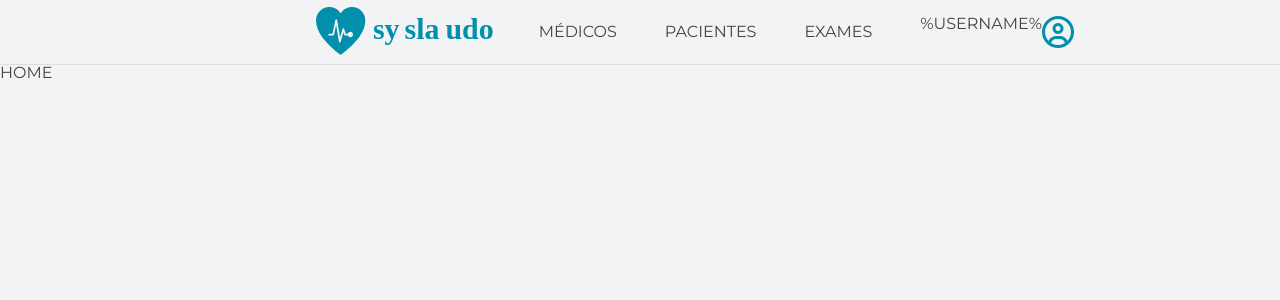
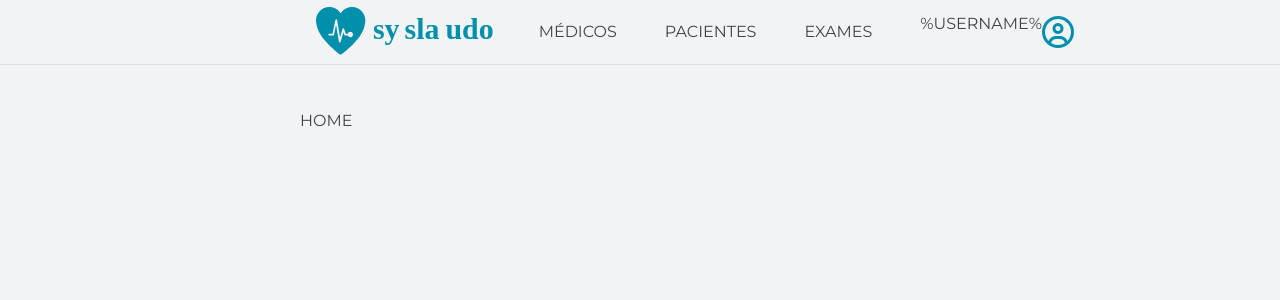
Before and after one commit to syslaudo/syslaudo-backend, a React (Create React App) app in the folder frontend/: page / in a window 1280 px wide. Shown: the top 300 px of the page. Built offline with nearby package versions, Linux system fonts and the light colour scheme.

Commit message:
Criação do componente Body

```diff
--- /dev/null
+++ b/frontend/src/components/Body/index.tsx
@@ -0,0 +1,9 @@
+import { StyledBody } from './style';
+
+export default function Body(props: any) {
+  return (
+    <StyledBody>
+      <div className="container">{props.children}</div>
+    </StyledBody>
+  );
+}
--- /dev/null
+++ b/frontend/src/components/Body/style.tsx
@@ -0,0 +1,14 @@
+import styled from 'styled-components';
+import * as colors from '../../style/colors';
+
+const StyledBody = styled.div`
+  background: ${colors.componentBackground};
+
+  .container {
+    max-width: 85vh;
+    min-height: 60vh;
+    margin: 3vh auto;
+    padding: 3vh;
+  }`;
+
+export { StyledBody };
--- a/frontend/src/index.tsx
+++ b/frontend/src/index.tsx
@@ -2,6 +2,7 @@ import React from 'react';
 import ReactDOM from 'react-dom';
 import { BrowserRouter, Route, Switch } from 'react-router-dom';
 import Navbar from './components/Navbar';
+import Body from './components/Body'
 import Home from './pages/Home';
 import PageNotFound from './pages/PageNotFound';
 import { GlobalStyle } from './style/base';
@@ -11,10 +12,12 @@ ReactDOM.render(
     <GlobalStyle />
     <BrowserRouter>
       <Navbar />
-      <Switch>
-        <Route path="/" exact={true} component={Home} />
-        <Route path="*" component={PageNotFound} />
-      </Switch>
+      <Body>
+        <Switch>
+          <Route path="/" exact={true} component={Home} />
+          <Route path="*" component={PageNotFound} />
+        </Switch>
+      </Body>
     </BrowserRouter>
   </React.Fragment>,
   document.getElementById('root')
```
